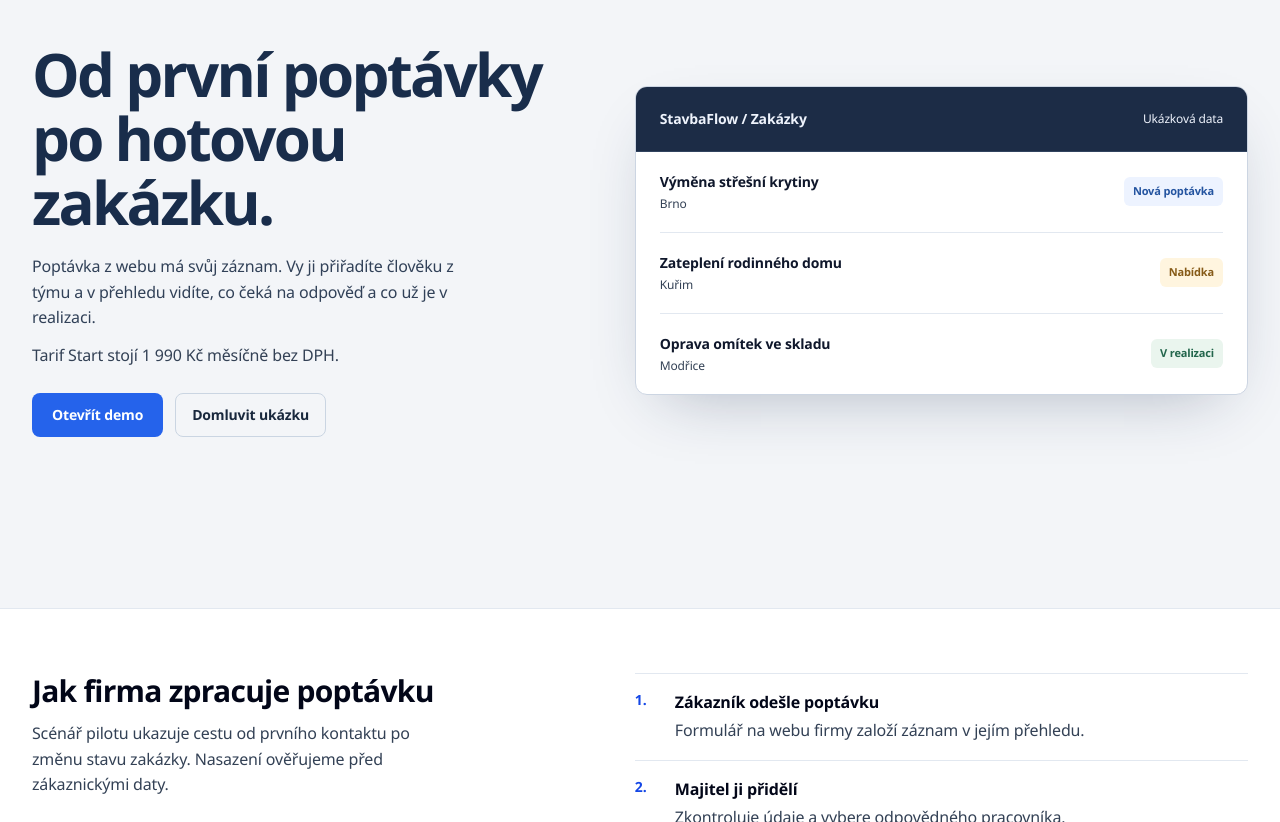
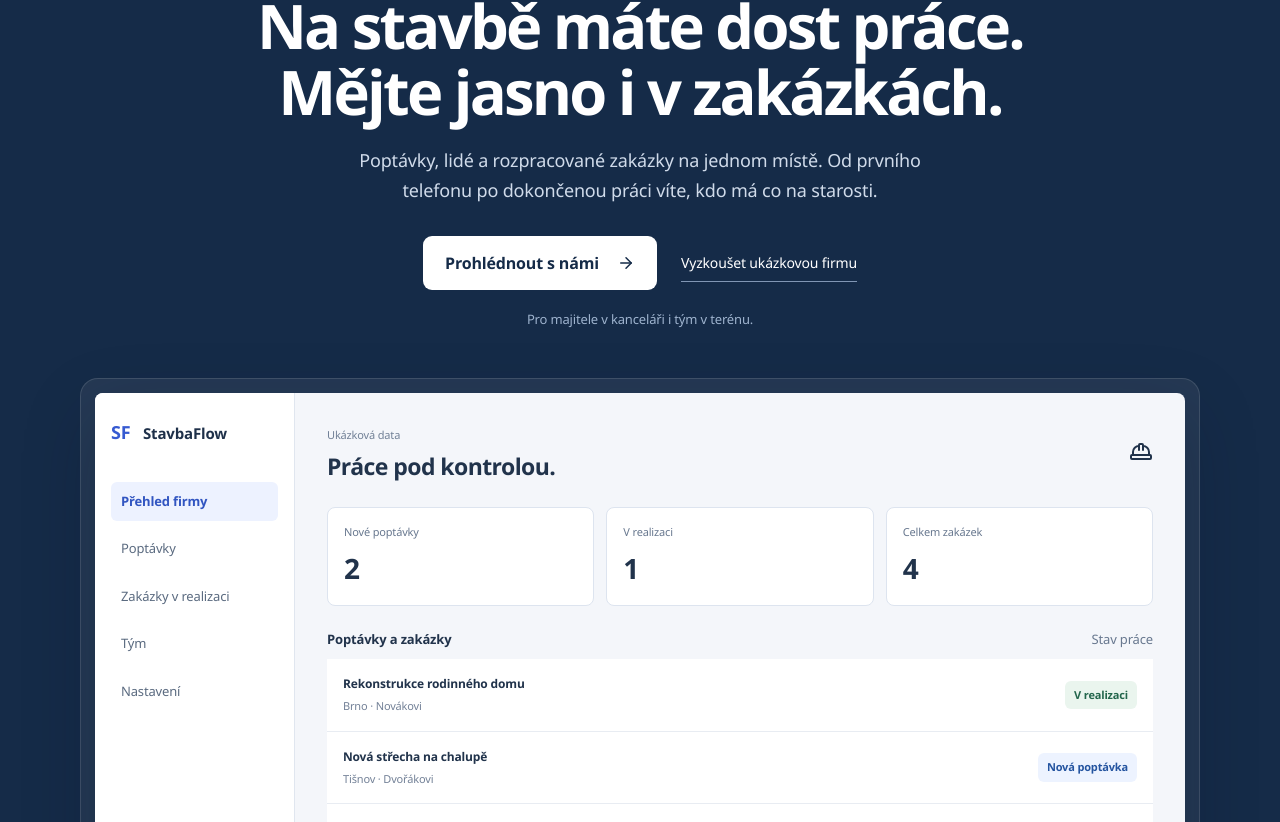
Before and after one commit to svobonek-lab/dashboard, a React (Vite) app: page / in a window 1280 px wide. Shown: the part 258-1080 px from the top of the page. Built offline with nearby package versions, Linux system fonts and the light colour scheme; no server answers.

Commit message:
Redesign construction sales page and owner workspace [skip ci]

```diff
--- a/src/app/styles/index.css
+++ b/src/app/styles/index.css
@@ -768,3 +768,75 @@ input[type="date"]::-webkit-calendar-picker-indicator {
   .owner-workspace .workspace-metric { min-height: 110px; padding: 14px; }
   .owner-workspace .workspace-metric strong { font-size: 26px; }
 }
+/* Construction product: a generous sales canvas and a focused working desk. */
+.sf-sales { --sf-navy: #152b48; --sf-blue: #4169e1; }
+.sf-sales > header { background: #fff; }
+.sf-sales-hero { background: var(--sf-navy); color: white; padding: 72px 32px 0; }
+.sf-sales-intro { max-width: 950px; margin: auto; text-align: center; }
+.sf-sales-audience { display: flex; align-items: center; justify-content: center; gap: 9px; color: #bfcee5; }
+.sf-sales-intro h1 { font-size: clamp(36px, 4.8vw, 68px); line-height: 1.08; letter-spacing: -.045em; font-weight: 650; margin: 22px 0; }
+.sf-sales-intro > p:not(.sf-sales-audience) { max-width: 590px; margin: auto; color: #d0dbea; font-size: 18px; line-height: 1.65; }
+.sf-sales-actions { display: flex; justify-content: center; align-items: center; flex-wrap: wrap; gap: 24px; margin: 30px 0 16px; }
+.sf-sales-actions button { display: inline-flex; align-items: center; gap: 18px; background: #fff; color: #152b48; padding: 15px 22px; border-radius: 9px; font-weight: 650; transition: transform .15s; }
+.sf-sales-actions button:hover { transform: translateY(-2px); background: #eef3ff; }
+.sf-sales-actions a { color: #fff; border-bottom: 1px solid #8196b4; padding: 8px 0; font-size: 14px; }
+.sf-sales-note { color: #9eb3ce; font-size: 13px; }
+.sf-product-stage { max-width: 1120px; margin: 48px auto 0; padding: 14px 14px 0; background: #ffffff12; border: 1px solid #ffffff20; border-bottom: 0; border-radius: 18px 18px 0 0; }
+.sf-product-window { display: grid; grid-template-columns: 200px 1fr; background: #f4f6fa; border-radius: 8px 8px 0 0; overflow: hidden; text-align: left; box-shadow: 0 24px 70px #07152840; }
+.sf-product-nav { display: flex; flex-direction: column; gap: 8px; padding: 26px 16px; background: #fff; color: #5b6b80; border-right: 1px solid #e0e6ef; font-size: 13px; }
+.sf-product-nav > strong { color: #365ad1; font-size: 18px; margin-bottom: 28px; }
+.sf-product-nav > strong span { color: #1e3049; margin-left: 8px; font-size: 15px; }
+.sf-product-nav > span { padding: 10px; }
+.sf-product-nav .sf-preview-selected { background: #edf2ff; color: #3155c1; border-radius: 6px; font-weight: 600; }
+.sf-product-nav small { margin-top: auto; padding-top: 30px; }
+.sf-product-content { padding: 28px 32px 0; color: #21334b; }
+.sf-product-heading { display: flex; justify-content: space-between; align-items: center; }
+.sf-product-heading small { color: #718096; font-size: 11px; }
+.sf-product-heading h2 { font-size: 23px; font-weight: 650; letter-spacing: -.035em; margin-top: 4px; }
+.sf-preview-metrics { display: grid; grid-template-columns: repeat(3, 1fr); gap: 12px; margin: 24px 0; }
+.sf-preview-metrics > div { border: 1px solid #dde4ef; border-radius: 8px; background: white; padding: 16px; }
+.sf-preview-metrics small { display: block; color: #68788f; font-size: 11px; }
+.sf-preview-metrics strong { display: block; font-size: 28px; font-weight: 600; margin-top: 6px; }
+.sf-preview-table-title { display: flex; justify-content: space-between; font-weight: 650; font-size: 13px; margin-bottom: 10px; }
+.sf-preview-table-title > span { font-weight: 400; color: #68788f; }
+.sf-preview-job { display: flex; justify-content: space-between; align-items: center; gap: 12px; padding: 16px; background: white; border-bottom: 1px solid #e8ecf2; }
+.sf-preview-job strong { display: block; font-size: 12px; font-weight: 600; }
+.sf-preview-job small { display: block; font-size: 11px; margin-top: 5px; color: #738197; }
+.sf-product-promise { display: flex; justify-content: center; flex-wrap: wrap; gap: 40px; padding: 28px 24px; border-bottom: 1px solid #dce2eb; background: white; }
+.sf-product-promise > span { display: flex; align-items: center; gap: 10px; font-size: 13px; color: #445671; }
+.sf-sales #jak-to-funguje > div { padding-block: 100px; }
+.sf-sales #kalkulacka { background: #f0f3f8; }
+.sf-sales #cenik { padding-block: 100px; }
+.sf-sales #cenik article { border-radius: 12px; box-shadow: none; border-top-width: 3px; }
+.sf-sales h2, .sf-sales h3 { font-weight: 650; letter-spacing: -.025em; }
+.sf-owner-shell .workspace-rail { --surface: #192e4b; --text: #f1f5fc; --muted: #b3c2d8; --border: #ffffff18; --surface-secondary: #263e60; --brand-primary: #a6beff; --brand-primary-soft: #314b74; background: #192e4b; color: #f1f5fc; }
+.sf-owner-shell .workspace-rail nav { padding-inline: 12px; }
+.sf-owner-shell .workspace-rail nav a { border-radius: 7px; margin-bottom: 3px; padding-inline: 14px; }
+.sf-work-grid { display: grid; grid-template-columns: minmax(0, 1fr) 290px; align-items: start; gap: 24px; }
+.sf-work-grid .workspace-toolbar { flex-wrap: wrap; gap: 14px; }
+.sf-work-grid .workspace-toolbar label { width: 100%; }
+.sf-work-grid .workspace-list-row { grid-template-columns: minmax(0, 1fr) auto 16px; }
+.sf-work-grid .workspace-list-row > span:nth-child(3) { grid-column: 1; grid-row: auto; text-align: left; font-size: 12px; color: #617086; }
+.sf-work-grid .workspace-list-row > svg { grid-column: 3; grid-row: 1; }
+.sf-work-focus { border-left: 1px solid #dce2eb; padding-left: 24px; }
+.sf-focus-heading { display: flex; gap: 9px; align-items: center; }
+.sf-focus-heading h2 { font-weight: 650; font-size: 16px; }
+.sf-focus-heading > span:last-child { margin-left: auto; font-size: 12px; color: #617086; }
+.sf-focus-dot { width: 7px; height: 7px; border-radius: 50%; background: #bf782c; }
+.sf-work-focus > p { font-size: 13px; line-height: 1.6; color: #617086; margin: 12px 0 20px; }
+.sf-focus-item { width: 100%; text-align: left; padding: 17px 0; border-top: 1px solid #dce2eb; }
+.sf-focus-item small { color: #8a5a00; font-size: 11px; }
+.sf-focus-item strong { display: block; font-size: 13px; font-weight: 600; line-height: 1.5; margin: 6px 0 10px; overflow-wrap: anywhere; }
+.sf-focus-item > span { display: flex; justify-content: space-between; align-items: center; color: #315cc6; font-size: 12px; }
+.sf-focus-item:hover strong { color: #315cc6; }
+.sf-focus-empty { font-size: 13px; color: #617086; padding: 20px 0; }
+.sf-pipeline { margin-top: 30px; }
+.sf-pipeline h3 { font-size: 14px; font-weight: 650; margin-bottom: 18px; }
+.sf-pipeline > div { margin-bottom: 15px; }
+.sf-pipeline span { display: flex; justify-content: space-between; font-size: 12px; color: #617086; }
+.sf-pipeline meter { width: 100%; height: 7px; margin-top: 7px; }
+.sf-pipeline meter::-webkit-meter-bar { background: #e1e7f0; border: none; border-radius: 4px; }
+.sf-pipeline meter::-webkit-meter-optimum-value { background: #5277d0; border-radius: 4px; }
+@media (max-width: 1199px) { .sf-work-grid { grid-template-columns: 1fr; } .sf-work-focus { border-left: 0; border-top: 1px solid #dce2eb; padding: 24px 0 0; } }
+@media (max-width: 767px) { .sf-sales-hero { padding: 44px 20px 0; } .sf-product-stage { padding: 7px 7px 0; margin-top: 32px; } .sf-product-window { grid-template-columns: 1fr; } .sf-product-nav { display: none; } .sf-product-content { padding: 20px 14px 0; } .sf-preview-metrics { gap: 7px; } .sf-preview-metrics > div { padding: 12px 8px; } .sf-preview-job { padding: 13px 9px; } .sf-preview-job .landing-preview-status { font-size: 10px; max-width: 88px; } .sf-product-promise { justify-content: flex-start; gap: 16px; } .sf-sales #jak-to-funguje > div { padding-block: 56px; } }
+@media (prefers-reduced-motion: reduce) { .sf-sales-actions button { transition: none; } }
--- a/src/pages/public/landing/ui/LandingPage.tsx
+++ b/src/pages/public/landing/ui/LandingPage.tsx
@@ -138,7 +138,7 @@ export const LandingPage: React.FC = () => {
   };
 
   return (
-    <div className="public-landing workspace-shell min-h-screen bg-[#f3f5f8] text-slate-900 font-sans selection:bg-blue-100">
+    <div className="public-landing sf-sales workspace-shell min-h-screen bg-[#f3f5f8] text-slate-900 font-sans selection:bg-blue-100">
 
       {/* 1. Header Navigation */}
       <header className="sticky top-0 z-40 bg-white/90 backdrop-blur-md border-b border-slate-200/80">
@@ -186,36 +186,35 @@ export const LandingPage: React.FC = () => {
       )}
 
 
-      <section className="landing-product-hero mx-auto grid max-w-7xl items-center gap-9 px-4 py-12 sm:px-6 sm:py-16 lg:grid-cols-[0.95fr_1.05fr] lg:gap-12 lg:px-8 lg:py-24">
-        <div className="min-w-0">
-          <h1 className="max-w-xl text-[2.2rem] font-semibold leading-[1.06] tracking-[-0.045em] text-slate-950 sm:text-5xl xl:text-6xl">Od první poptávky po hotovou zakázku.</h1>
-          <p className="mt-5 max-w-md text-slate-700">Poptávka z webu má svůj záznam. Vy ji přiřadíte člověku z týmu a v přehledu vidíte, co čeká na odpověď a co už je v realizaci.</p>
-          <p className="mt-3 font-medium text-slate-600">Tarif Start stojí 1 990 Kč měsíčně bez&nbsp;DPH.</p>
-          <div className="mt-6 flex flex-wrap items-center gap-3">
-            {DEMO_DESTINATION.url && <a href={DEMO_DESTINATION.url} className="workspace-primary-action inline-flex items-center justify-center px-5 text-sm font-semibold">Otevřít demo</a>}
-            <button type="button" onClick={() => setIsBookingOpen(true)} className="inline-flex min-h-11 items-center rounded-lg border border-slate-300 px-4 text-sm font-semibold hover:bg-white">Domluvit ukázku</button>
+      <section className="sf-sales-hero">
+        <div className="sf-sales-intro">
+          <p className="sf-sales-audience"><HardHat size={18} aria-hidden="true" /> Pro stavební firmy a řemeslné týmy</p>
+          <h1>Na stavbě máte dost práce.<br />Mějte jasno i v zakázkách.</h1>
+          <p>Poptávky, lidé a rozpracované zakázky na jednom místě. Od prvního telefonu po dokončenou práci víte, kdo má co na starosti.</p>
+          <div className="sf-sales-actions">
+            <button onClick={() => setIsBookingOpen(true)}>Prohlédnout s námi <ArrowRight size={18} aria-hidden="true" /></button>
+            {DEMO_DESTINATION.url && <a href={DEMO_DESTINATION.url}>Vyzkoušet ukázkovou firmu</a>}
+          </div>
+          <span className="sf-sales-note">Pro majitele v kanceláři i tým v terénu.</span>
+        </div>
+        <div className="sf-product-stage">
+          <div className="sf-product-window" aria-label="Ukázka aplikace se syntetickými zakázkami">
+            <aside className="sf-product-nav" aria-hidden="true"><strong>SF <span>StavbaFlow</span></strong><span className="sf-preview-selected">Přehled firmy</span><span>Poptávky</span><span>Zakázky v realizaci</span><span>Tým</span><span>Nastavení</span><small>Ukázková firma</small></aside>
+            <div className="sf-product-content">
+              <div className="sf-product-heading"><div><small>Ukázková data</small><h2>Práce pod kontrolou.</h2></div><HardHat aria-hidden="true" /></div>
+              <div className="sf-preview-metrics"><div><small>Nové poptávky</small><strong>2</strong></div><div><small>V realizaci</small><strong>1</strong></div><div><small>Celkem zakázek</small><strong>4</strong></div></div>
+              <div className="sf-preview-table-title">Poptávky a zakázky <span>Stav práce</span></div>
+              {[
+                ['Rekonstrukce rodinného domu', 'Brno · Novákovi', 'V realizaci'],
+                ['Nová střecha na chalupě', 'Tišnov · Dvořákovi', 'Nová poptávka'],
+                ['Zateplení fasády', 'Kuřim · Svoboda', 'Nabídka'],
+                ['Dláždění příjezdové cesty', 'Brno · Černý', 'Nová poptávka'],
+              ].map(([title, place, status]) => <div className="sf-preview-job" key={title}><span><strong>{title}</strong><small>{place}</small></span><span className="landing-preview-status" data-status={status}>{status}</span></div>)}
+            </div>
           </div>
         </div>
-
-        <figure aria-label="Ukázka přehledu zakázek" className="landing-product-preview min-w-0 overflow-hidden rounded-xl border border-slate-300 bg-white">
-          <div className="flex flex-wrap items-center justify-between gap-2 border-b border-slate-200 bg-slate-50 px-4 py-3 sm:px-6">
-            <strong className="text-sm font-semibold text-slate-950">StavbaFlow / Zakázky</strong>
-            <span className="text-xs text-slate-600">Ukázková data</span>
-          </div>
-          <ul className="divide-y divide-slate-200 px-4 sm:px-6">
-            {[
-              ['Výměna střešní krytiny', 'Brno', 'Nová poptávka'],
-              ['Zateplení rodinného domu', 'Kuřim', 'Nabídka'],
-              ['Oprava omítek ve skladu', 'Modřice', 'V realizaci'],
-            ].map(([title, place, status]) => (
-              <li key={title} className="grid grid-cols-[minmax(0,1fr)_auto] items-center gap-3 py-4 sm:py-5">
-                <span><strong className="block text-sm font-semibold text-slate-900">{title}</strong><small className="mt-1 block text-xs text-slate-600">{place}</small></span>
-                <span className="landing-preview-status" data-status={status}>{status}</span>
-              </li>
-            ))}
-          </ul>
-        </figure>
       </section>
+      <div className="sf-product-promise"><span><Check size={17} /> Poptávky přehledně</span><span><Users size={17} /> Odpovědný člověk u zakázky</span><span><ShieldCheck size={17} /> Vlastní firemní prostor</span></div>
 
       <section id="jak-to-funguje" className="scroll-mt-20 border-y border-slate-200 bg-white">
         <div id="problemy" className="mx-auto grid max-w-7xl gap-8 px-4 py-12 sm:px-6 sm:py-16 lg:grid-cols-[0.95fr_1.05fr] lg:gap-12 lg:px-8">
@@ -608,6 +607,7 @@ export const LandingPage: React.FC = () => {
           <div className="bg-white rounded-3xl p-6 sm:p-8 max-w-md w-full shadow-2xl border border-slate-200 space-y-5 relative">
             <button
               onClick={() => setIsBookingOpen(false)}
+              aria-label="Zavřít konzultaci"
               className="absolute top-4 right-4 p-2 text-slate-400 hover:text-slate-700 rounded-full"
             >
               <X className="w-5 h-5" />
--- a/src/widgets/owner-dashboard/ui/OwnerDashboard.tsx
+++ b/src/widgets/owner-dashboard/ui/OwnerDashboard.tsx
@@ -61,7 +61,7 @@ export const OwnerDashboard: React.FC<OwnerDashboardProps> = ({ leads, onSelectL
         </button>
       </section>
 
-      <section className="workspace-panel overflow-hidden">
+      <div className="sf-work-grid"><section className="workspace-panel overflow-hidden">
         <div className="workspace-toolbar">
           <h2 className="text-base font-semibold text-slate-950">Poptávky a zakázky</h2>
           <label className="relative w-full sm:w-80"><span className="sr-only">Hledat zakázku</span><Search className="absolute left-3 top-1/2 h-4 w-4 -translate-y-1/2 text-slate-400" /><input value={searchQuery} onChange={(event) => setSearchQuery(event.target.value)} placeholder="Hledat zákazníka nebo zakázku" className="workspace-search" /></label>
@@ -84,6 +84,13 @@ export const OwnerDashboard: React.FC<OwnerDashboardProps> = ({ leads, onSelectL
         </div>
         <div className="border-t border-slate-100 bg-slate-50/70 px-5 py-3 text-right"><button type="button" onClick={() => onNavigateTab('leads')} className="text-sm font-semibold text-blue-600 hover:text-blue-700">Zobrazit celý přehled</button></div>
       </section>
+      <aside className="sf-work-focus" aria-label="Další kroky">
+        <div className="sf-focus-heading"><span className="sf-focus-dot" /><h2>K vyřízení</h2><span>{attentionItems.length}</span></div>
+        <p>Začněte zákazníky, kteří čekají na další krok.</p>
+        {attentionItems.slice(0, 4).map(item => <button type="button" key={item.id} onClick={() => { const lead = leads.find(candidate => candidate.id === item.leadId); if (lead) onSelectLead(lead); }} className="sf-focus-item"><small>{item.tag}</small><strong>{item.client}</strong><span>{item.deadline}<ArrowRight size={15} aria-hidden="true" /></span></button>)}
+        {!attentionItems.length && <div className="sf-focus-empty">Žádné nové poptávky ani nabídky k vyřízení.</div>}
+        <div className="sf-pipeline"><h3>Rozložení zakázek</h3>{(['New', 'Quote', 'In Progress', 'Completed'] as Lead['status'][]).map(status => { const count = leads.filter(lead => lead.status === status).length; return <div key={status}><span>{statusLabel[status]}<strong>{count}</strong></span><meter min={0} max={Math.max(leads.length, 1)} value={count} aria-label={statusLabel[status]} /></div>; })}</div>
+      </aside></div>
     </div>
   );
 };
--- a/src/widgets/workspace-shell/ui/OwnerLayout.tsx
+++ b/src/widgets/workspace-shell/ui/OwnerLayout.tsx
@@ -158,7 +158,7 @@ export const OwnerLayout: React.FC<OwnerLayoutProps> = ({
   const isSuperAdminUser = dbUser?.role === 'super_admin' || Boolean(impersonatingOrgId);
 
   return (
-    <div className="workspace-shell min-h-screen bg-surface-secondary text-text flex flex-col font-sans selection:bg-brand-primary-soft">
+    <div className="workspace-shell sf-owner-shell min-h-screen bg-surface-secondary text-text flex flex-col font-sans selection:bg-brand-primary-soft">
 
       {/* Super Admin Company Workspace Top Bar */}
       {(isSuperAdminUser || readOnlyMode) && (
```
Also changed, not shown: 2 other files (tests, documents, lock files or other folders).
